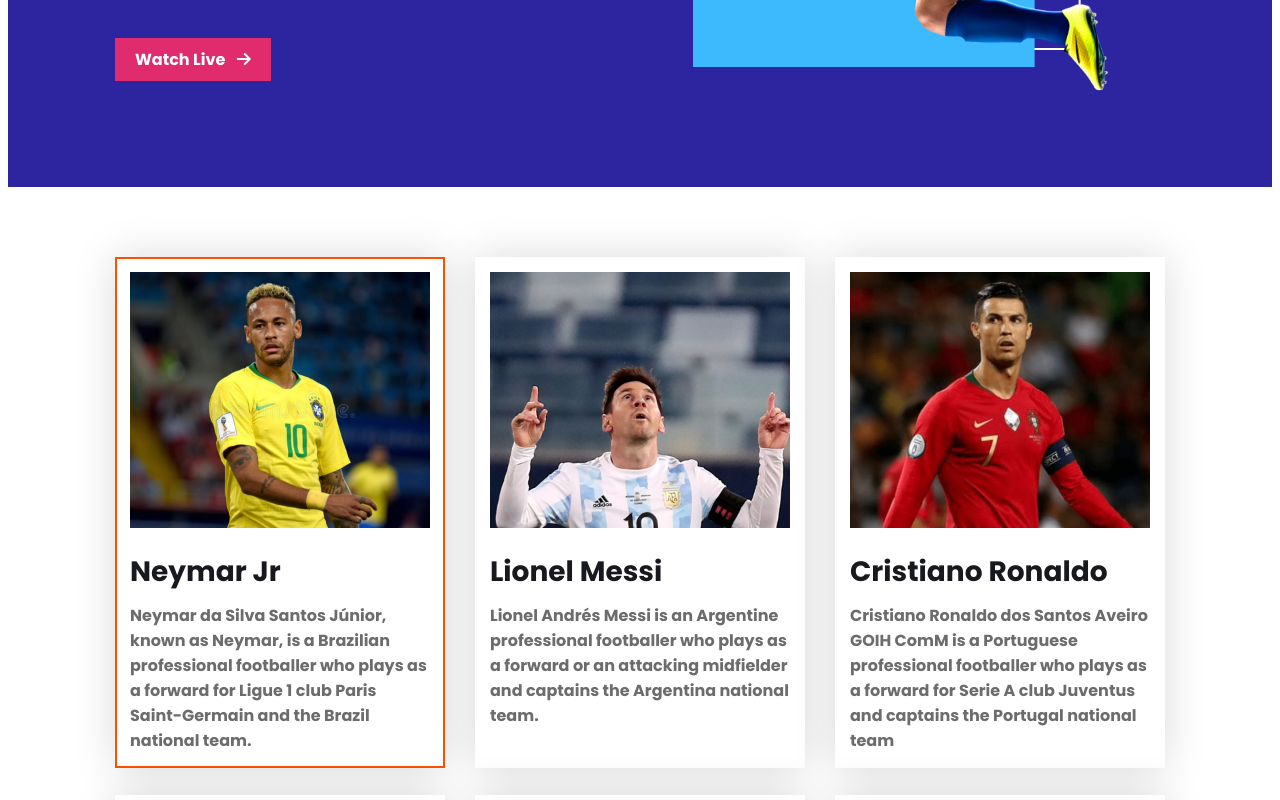
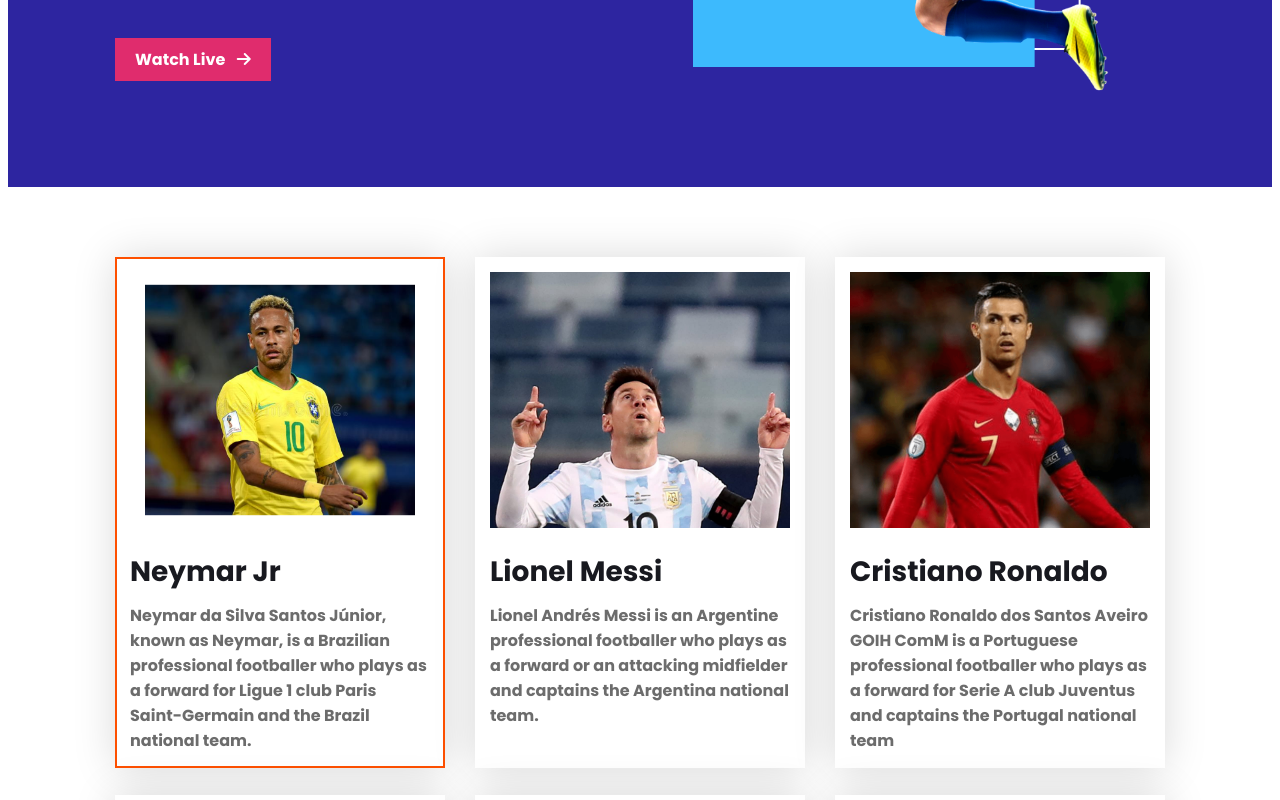
Before and after one commit to mdtanzinulhaque/Responsive-Football, a plain HTML site: page index.html in a window 1280 px wide. In both pictures the pointer is over the picture 280 px from the left and 819 px from the top of the page. Shown: the part 419-1219 px from the top of the page. Drawn offline with Linux system fonts and the light colour scheme.

Commit message:
added new hover effect

```diff
--- a/styles/style.css
+++ b/styles/style.css
@@ -92,6 +92,10 @@ header{
     width: 300px;
     height: 256px;
  }
+ .player img:hover{
+    transform: scale(0.90);
+    transition: 1s linear;
+}
 .player h3{
     font-size: 28px;
     margin: 0;
```
